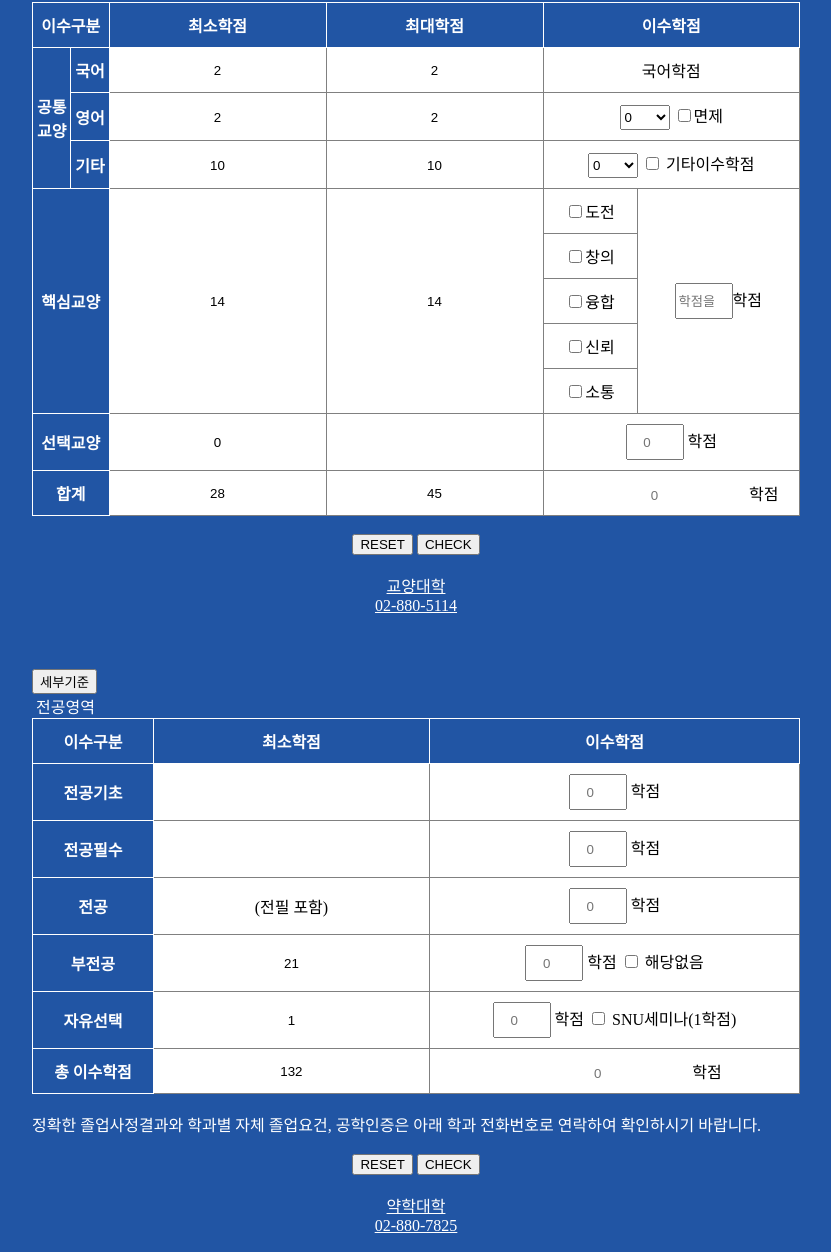
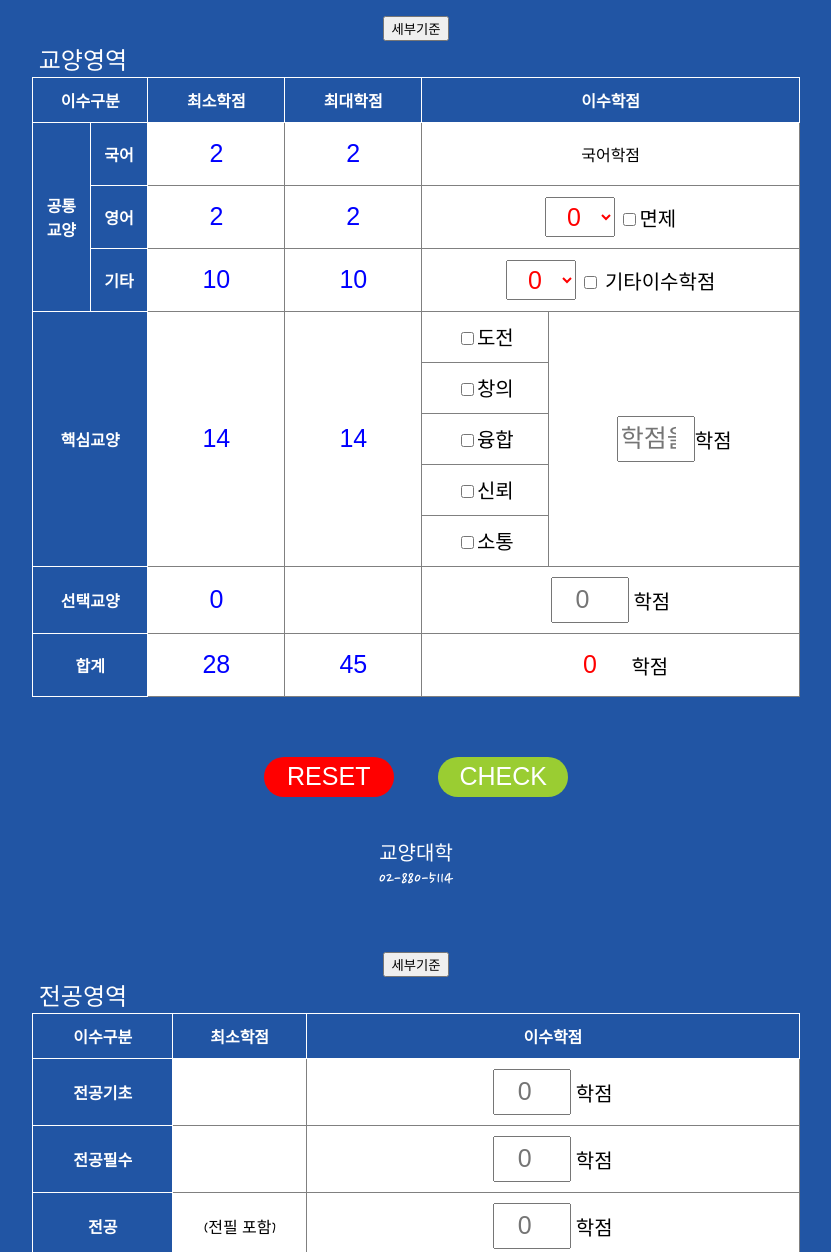
Before and after one commit to Ummmmhahaha/HTML-1st-shot, a plain HTML site: page index.html in a window 1280 px wide. Shown: the part 491-1743 px from the top of the page, without its empty margins (224-1055 px from the left). Drawn offline with Linux system fonts and the light colour scheme.

Commit message:
Add files via upload
CSS마무으리 (2021-07-22)

```diff
--- a/index.html
+++ b/index.html
@@ -2,94 +2,12 @@
 <html lang="en" dir="ltr">
 
 <head>
+  <link rel="preconnect" href="https://fonts.googleapis.com">
+  <link rel="preconnect" href="https://fonts.gstatic.com" crossorigin>
+  <link href="https://fonts.googleapis.com/css2?family=Nanum+Pen+Script&display=swap" rel="stylesheet">
   <meta charset="utf-8">
   <title>SNUPharm CHECKLIST</title>
-  <style>
-    body {
-      background-color: rgb(33, 85, 164);
-      color: white;
-      margin-left: 20%;
-      margin-right: 20%;
-    }
-
-    h1 {
-      font-size: 30px;
-      border-width: 5px;
-      border-color: red;
-    }
-
-    a {
-      color: white;
-    }
-
-    table {
-      width: 100%;
-      border-collapse: collapse;
-    }
-
-    caption {
-      text-align: left;
-    }
-
-    td {
-      text-align: center;
-      color: black;
-      background-color: white;
-    }
-
-    th,
-    td {
-      padding-top: 10px;
-      padding-bottom: 10px;
-    }
-
-    ol {
-      list-style: none;
-    }
-
-    img {
-      width: 100px;
-      height: auto;
-    }
-
-    select {
-      width: 50px;
-      height: 25px;
-    }
-
-    input[type=text] {
-      border: none;
-      text-align: center;
-    }
-
-    input[type=number] {
-      text-align: center;
-      width: 50px;
-      height: 30px;
-    }
-
-    th {
-      border-color: white;
-    }
-
-    .header {
-      text-align: center;
-    }
-
-    .infoselect {
-      width: 80px;
-    }
-
-    .caplogo {
-      width: auto;
-      height: 20px;
-    }
-
-    .buttons {
-      text-align: center;
-    }
-  </style>
-
+  <link rel="stylesheet" href="style.css">
 </head>
 
 <body>
@@ -98,7 +16,7 @@
     <h1>서울대학교 약학대학<br>졸업 체크리스트</h1>
     <h2>How to use</h2>
     <ol>
-      <li><a href="https://my.snu.ac.kr/" target="_blank" title="서울대학교 포털 이동">서울대포털</a></li>
+      <li><a href="https://my.snu.ac.kr/" target="_blank" title="서울대학교 포털 이동"> <u>서울대포털</u> </a></li>
       <li>수강학점을 정확히 입력하세요</li>
       <li>확인 후 학과사무실에 연락하세요</li>
     </ol>
@@ -199,20 +117,22 @@
       <th colspan="2">합계</th>
       <td><input type="text" name="" value="28" readonly min="0"></td>
       <td><input type="text" name="" value="45" readonly min="0"></td>
-      <td colspan="2"><input type="text" id="sum" value="" readonly placeholder="0" min="0"> <label for="sum">학점</label>
+      <td colspan="2"><input type="text" id="sum" value="0" style="color: red;" readonly placeholder="0" min="0"> <label for="sum">학점</label>
       </td>
     </tr>
   </table>
   <br>
   <div class="buttons">
-    <button type="button" name="button">RESET</button>
-    <button type="button" name="button">CHECK</button>
+    <input type="reset" name="" value="RESET">
+    <input type="button" name="" value="CHECK">
     <br> <br>
+    <div class="call">
       <a href="tel:02-880-5114">
         <span>교양대학</span>
         <br>
         <span>02-880-5114</span>
       </a>
+    </div>
   </div>
   <br> <br> <br>
   <table border="solid">
@@ -240,7 +160,7 @@
     <tr>
       <th>부전공</th>
       <td><input type="text" name="" value="21" readonly min="0"></td>
-      <td><input type="number" id="sub-pro1" value="" placeholder="0" min="0"> <label for="sub-pro1">학점</label> <input type="checkbox" id="sub-pro2" value=""> <label for="sub-pro2">해당없음</label></td>
+      <td><input type="number" id="sub-pro1" value="" placeholder="0" min="0"> <label for="sub-pro1">학점</label> <br> <input type="checkbox" id="sub-pro2" value=""> <label for="sub-pro2">해당없음</label></td>
     </tr>
     <tr>
       <th>자유선택</th>
@@ -250,19 +170,22 @@
     <tr>
       <th>총 이수학점</th>
       <td><input type="text" name="" value="132" readonly min="0"></td>
-      <td colspan="2"><input type="text" id="total" value="" readonly placeholder="0" min="0"> <label for="total">학점</label>
+      <td colspan="2"><input type="text" id="total" value="0" style="color: red;" readonly placeholder="0" min="0"> <label for="total">학점</label>
       </td>
     </tr>
   </table>
-  <br> <span>정확한 졸업사정결과와 학과별 자체 졸업요건, 공학인증은 아래 학과 전화번호로 연락하여 확인하시기 바랍니다.</span>
+  <br>
+  <p>정확한 졸업사정결과와 학과별 자체 졸업요건, 공학인증은 아래 학과 전화번호로 연락하여 확인하시기 바랍니다.</p>
   <br> <br>
   <div class="buttons">
-    <button type="button" name="button">RESET</button>
-    <button type="button" name="button">CHECK</button>
+    <input type="reset" name="" value="RESET">
+    <input type="button" name="" value="CHECK">
     <br> <br>
+    <div class="call">
       <a href="tel:02-880-7825">
         <span>약학대학 <br> 02-880-7825</span>
       </a>
+    </div>
   </div>
   <br>
   <br>
@@ -310,8 +233,8 @@
   </table>
   <br>
   <div class="buttons">
-    <input type="reset" name="" value="RESET" min="0">
-    <input type="button" name="" value="CHECK" min="0">
+    <input type="reset" name="" value="RESET">
+    <input type="button" name="" value="CHECK">
   </div>
 </body>
 
--- /dev/null
+++ b/style.css
@@ -0,0 +1,154 @@
+body {
+  background-color: rgb(33, 85, 164);
+  color: white;
+  min-width: 15rem;
+  padding-bottom: 1rem;
+  text-align: center;
+  margin-left: 20%;
+  margin-right: 20%;
+  font-family: 'Nanum Pen Script', cursive;
+}
+
+h1 {
+  font-size: 2rem;
+  text-align: center;
+}
+
+h2 {
+  text-align: center;
+}
+
+a {
+  color: white;
+  text-decoration: none;
+}
+
+table {
+  width: 100%;
+  border-collapse: collapse;
+  margin-bottom: 20px;
+}
+
+caption {
+  text-align: left;
+  font-size: 1.5rem;
+}
+
+td {
+  text-align: center;
+  color: black;
+  background-color: white;
+}
+
+th,
+td {
+  padding-top: 10px;
+  padding-bottom: 10px;
+}
+
+ol {
+  list-style: none;
+  text-align: center;
+}
+
+
+img {
+  width: 100px;
+  height: auto;
+}
+
+select {
+  text-align-last: center;
+}
+
+select, input[type=number] {
+  width: 70px;
+  height: 40px;
+  font-size: 25px;
+  color: red;
+}
+
+input[type=text] {
+  width: 70px;
+  height: 40px;
+  border: none;
+  text-align: center;
+  color: blue;
+  font-size: 25px;
+}
+
+label {
+  font-size: 20px;
+}
+
+input[type=number] {
+  text-align: center;
+}
+
+th {
+  border-color: white;
+}
+
+input[type=reset], input[type=button] {
+  color: white;
+  font-size: 25px;
+  border: none;
+  width: 130px;
+  height: 40px;
+  border-radius: 20px;
+  cursor: pointer;
+  margin: 20px;
+}
+
+input[type=reset] {
+  background-color: red;
+}
+
+input[type=reset]:hover {
+  background-color: white;
+  color: red;
+}
+
+input[type=button] {
+  background-color: yellowgreen;
+}
+
+input[type=button]:hover {
+  background-color: white;
+  color: yellowgreen;
+}
+
+p {
+  text-align: center;
+}
+
+.header {
+  text-align: center;
+}
+
+.infoselect {
+  width: 150px;
+  color: black;
+}
+
+.caplogo {
+  width: auto;
+  height: 20px;
+  font-size: 1.5rem;
+}
+
+.buttons {
+  text-align: center;
+}
+
+.call {
+  font-size: 20px;
+  text-align: center;
+}
+
+@media (orientation: portrait) {
+	body {
+    margin-left: 0.2rem;
+    margin-right: 0.2rem;
+  }
+}
```
Lines whose indentation alone changed are shown as unchanged.
